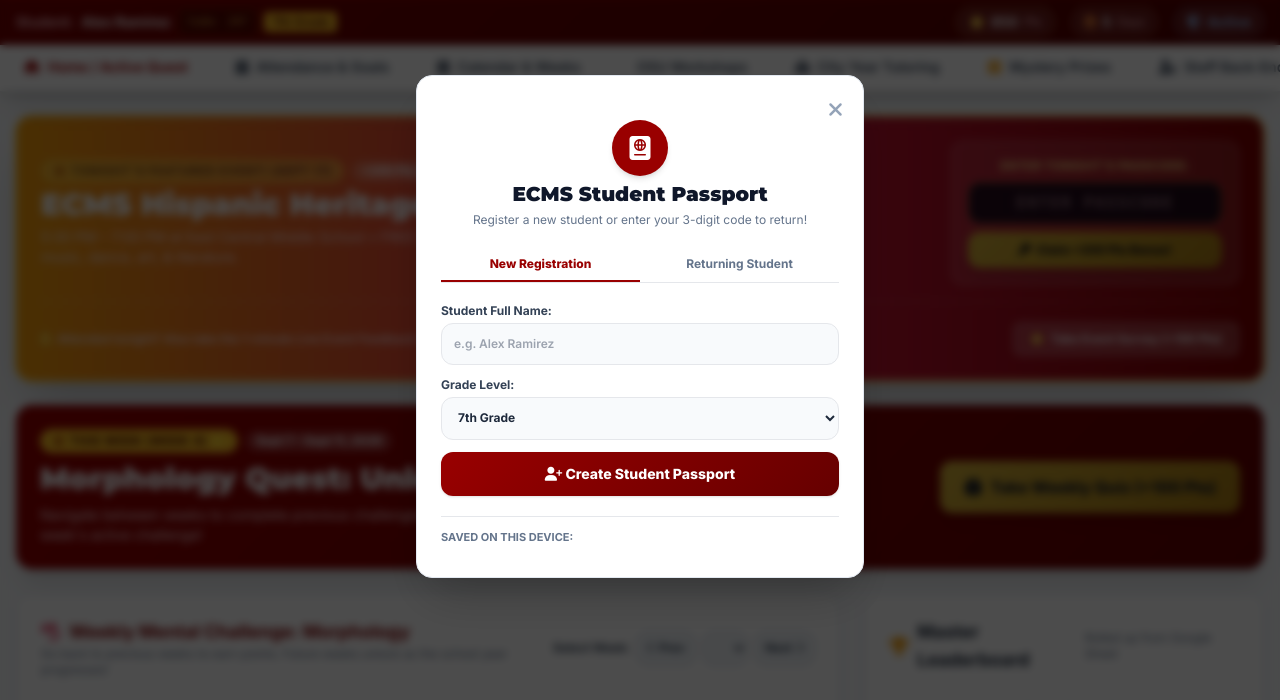
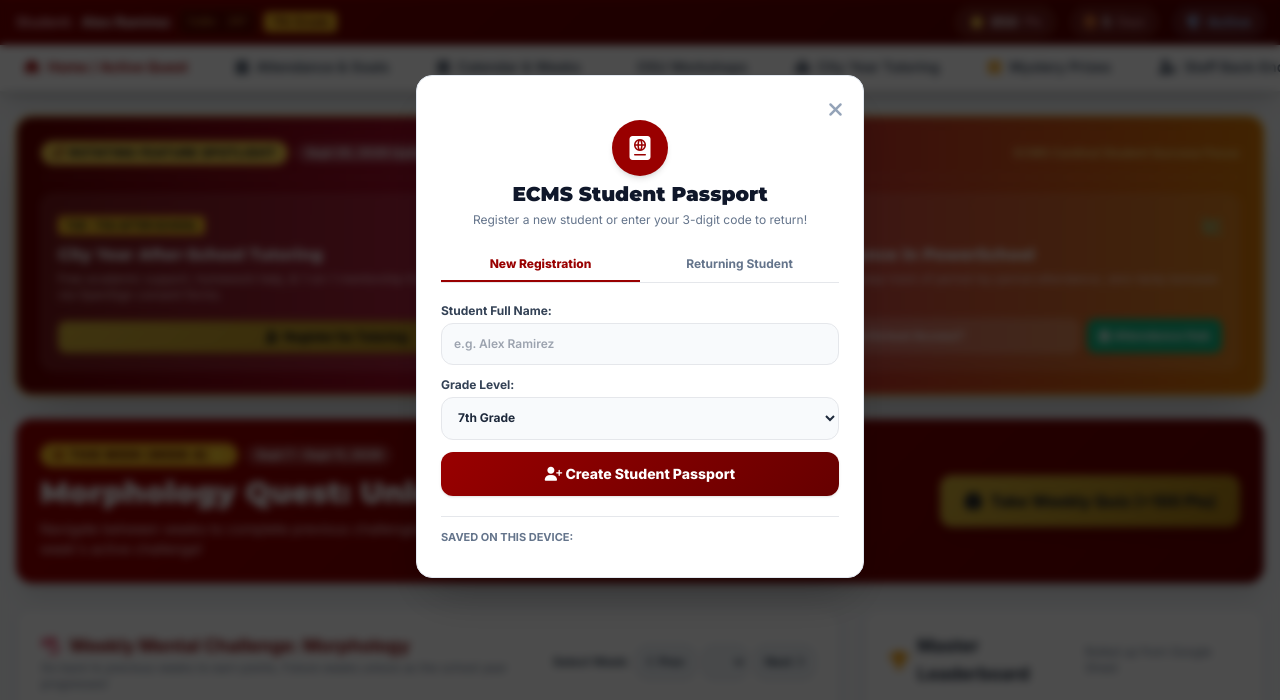
Before and after one commit to jomabeelein/ECMS, a plain HTML site: page index.html in a window 1280 px wide. Shown: the part 74-774 px from the top of the page. Drawn offline with nearby package versions, Linux system fonts and the light colour scheme.

Commit message:
Add files via upload

```diff
--- a/index.html
+++ b/index.html
@@ -168,38 +168,62 @@
     <!-- ==================== TAB 1: HOME / ACTIVE QUEST ==================== -->
     <section id="tab-home" class="tab-content space-y-6">
 
-      <!-- TONIGHT'S LIVE EVENT BANNER (HISPANIC HERITAGE NIGHT - SEPT 17, 2026) -->
-      <div class="bg-gradient-to-r from-amber-500 via-rose-600 to-cardinal-700 text-white rounded-2xl p-6 shadow-2xl space-y-4 border border-amber-300 ring-2 ring-amber-400/50">
-        <div class="flex flex-col md:flex-row items-start md:items-center justify-between gap-4 border-b border-white/20 pb-4">
-          <div class="space-y-1">
-            <div class="flex items-center gap-2">
-              <span class="bg-amber-300 text-slate-950 font-black text-xs px-3 py-1 rounded-full uppercase tracking-wider animate-pulse flex items-center gap-1">
-                <i class="fa-solid fa-star text-amber-800"></i> <span id="lblTonightEventBadge">TONIGHT'S FEATURED EVENT! (Sept 17)</span>
-              </span>
-              <span class="bg-white/20 text-white font-bold text-xs px-2.5 py-0.5 rounded-full">+200 Pts Attendance Bonus</span>
-            </div>
-            <h2 class="text-2xl sm:text-3xl font-black font-title text-white">ECMS Hispanic Heritage Night</h2>
-            <p class="text-xs sm:text-sm text-rose-100 max-w-xl">
-              5:30 PM – 7:00 PM at East Central Middle School • FREE Dinner Provided! Experience music, dance, art, & literature.
-            </p>
-          </div>
-
-          <!-- Passcode verification input directly on Home tab -->
-          <div class="bg-white/10 backdrop-blur p-4 rounded-xl border border-white/30 space-y-2 w-full md:w-72">
-            <span class="block text-xs font-bold text-amber-200 text-center uppercase tracking-wide">Enter Tonight's Passcode:</span>
-            <input type="text" id="homeHeritagePasscode" placeholder="Enter Passcode" class="w-full text-center uppercase tracking-widest font-mono font-black text-base bg-slate-950/80 border border-amber-300/50 rounded-xl py-2 text-amber-300 placeholder-rose-200/50 focus:outline-none focus:ring-2 focus:ring-amber-300">
-            <button onclick="verifyLiveEventPasscode('Sept 17 Hispanic Heritage', 'homeHeritagePasscode', 'HERITAGE26')" class="w-full gold-gradient hover:opacity-95 text-slate-950 font-extrabold text-xs py-2.5 rounded-xl shadow-lg transition flex items-center justify-center gap-1.5">
-              <i class="fa-solid fa-key text-slate-950"></i>
-              <span>Claim +200 Pts Bonus!</span>
-            </button>
-          </div>
-        </div>
-
-        <div class="flex flex-col sm:flex-row items-center justify-between gap-3 text-xs pt-1">
-          <span class="text-rose-100 font-semibold"><i class="fa-solid fa-clipboard-check text-amber-300 mr-1"></i> Attended tonight? Also take the 1-minute Live Event Feedback Survey for an extra +100 Pts!</span>
-          <button onclick="openLiveEventSurveyModal()" class="bg-white/20 hover:bg-white/30 text-white font-bold px-4 py-2 rounded-lg border border-white/30 transition whitespace-nowrap">
-            <i class="fa-solid fa-star text-amber-300 mr-1"></i> Take Event Survey (+100 Pts)
-          </button>
+      <!-- ROTATING FEATURE SPOTLIGHT BANNER (SEPTEMBER 20 SPOTLIGHT: CITY YEAR & POWERSCHOOL) -->
+      <div class="bg-gradient-to-r from-cardinal-800 via-rose-700 to-amber-600 text-white rounded-2xl p-6 shadow-2xl space-y-4 border border-amber-300 ring-2 ring-amber-400/40">
+        <div class="flex items-center justify-between border-b border-white/20 pb-3">
+          <div class="flex items-center gap-2">
+            <span class="bg-amber-300 text-slate-950 font-black text-xs px-3 py-1 rounded-full uppercase tracking-wider flex items-center gap-1">
+              <i class="fa-solid fa-arrows-rotate text-cardinal-900"></i> <span id="lblRotatingFeatureBadge">ROTATING FEATURE SPOTLIGHT</span>
+            </span>
+            <span class="bg-white/20 text-white font-bold text-xs px-2.5 py-0.5 rounded-full" id="lblRotatingDate">Sept 20, 2026 Update</span>
+          </div>
+          <span class="text-xs text-amber-200 font-semibold hidden sm:inline" id="lblCampusFocus">ECMS Cardinal Student Success Focus</span>
+        </div>
+
+        <div class="grid grid-cols-1 md:grid-cols-2 gap-4">
+          <!-- SPOTLIGHT 1: CITY YEAR TUTORING -->
+          <div class="bg-white/10 backdrop-blur p-4 rounded-xl border border-white/20 flex flex-col justify-between space-y-3">
+            <div>
+              <div class="flex items-center justify-between mb-1">
+                <span class="bg-amber-400 text-slate-950 font-black text-[10px] px-2 py-0.5 rounded uppercase">Tue – Thu After School</span>
+                <i class="fa-solid fa-book-open-reader text-amber-300 text-lg"></i>
+              </div>
+              <h3 class="font-extrabold text-base text-white font-title" id="lblSpotlightCityYearTitle">City Year After-School Tutoring</h3>
+              <p class="text-xs text-rose-100 mt-1" id="lblSpotlightCityYearDesc">
+                Free academic support, homework help, & 1-on-1 mentorship for ECMS students! Register digitally via OpenSign consent forms.
+              </p>
+            </div>
+            <div class="flex flex-wrap gap-2 pt-1">
+              <button onclick="switchTab('tab-tutoring')" class="flex-1 gold-gradient hover:opacity-95 text-slate-950 font-extrabold text-xs py-2 px-3 rounded-lg shadow transition flex items-center justify-center gap-1">
+                <i class="fa-solid fa-user-plus text-slate-950"></i>
+                <span id="btnSpotlightRegisterTutoring">Register for Tutoring</span>
+              </button>
+            </div>
+          </div>
+
+          <!-- SPOTLIGHT 2: POWERSCHOOL ACCESS & ATTENDANCE -->
+          <div class="bg-white/10 backdrop-blur p-4 rounded-xl border border-white/20 flex flex-col justify-between space-y-3">
+            <div>
+              <div class="flex items-center justify-between mb-1">
+                <span class="bg-emerald-400 text-slate-950 font-black text-[10px] px-2 py-0.5 rounded uppercase">First Bell: 9:15 AM</span>
+                <i class="fa-solid fa-chart-line text-emerald-300 text-lg"></i>
+              </div>
+              <h3 class="font-extrabold text-base text-white font-title" id="lblSpotlightPowerSchoolTitle">Track Grades & Attendance in PowerSchool</h3>
+              <p class="text-xs text-rose-100 mt-1" id="lblSpotlightPowerSchoolDesc">
+                Ensure access to PowerSchool to keep track of period-by-period attendance, zero-tardy bonuses (+50 Pts), and current grades!
+              </p>
+            </div>
+            <div class="flex flex-wrap gap-2 pt-1">
+              <button onclick="openTalkingPointsModal()" class="flex-1 bg-white/20 hover:bg-white/30 text-white font-bold text-xs py-2 px-3 rounded-lg border border-white/30 transition flex items-center justify-center gap-1">
+                <i class="fa-solid fa-comments text-amber-300"></i>
+                <span id="btnSpotlightTalkingPoints">Need PowerSchool Access?</span>
+              </button>
+              <button onclick="switchTab('tab-attendance')" class="bg-emerald-500 hover:bg-emerald-600 text-white font-extrabold text-xs py-2 px-3 rounded-lg shadow transition flex items-center justify-center gap-1">
+                <i class="fa-solid fa-calendar-check"></i>
+                <span id="btnSpotlightAttendance">Attendance Hub</span>
+              </button>
+            </div>
+          </div>
         </div>
       </div>
 
@@ -1634,7 +1658,7 @@
   <script>
     // ==================== GLOBAL STATE & CONFIGURATION ====================
     let currentLang = 'en';
-    const CURRENT_ACTIVE_WEEK = 4;
+    const CURRENT_ACTIVE_WEEK = 5;
     // PASTE YOUR GOOGLE APPS SCRIPT WEB APP URL HERE:
     const GOOGLE_SCRIPT_URL = 'https://script.google.com/macros/s/AKfycbyaKz16jXGho-uMthg9dX4RvgsjPkCjyriF-qBpexCGZYR-H_HKTY5eTIE1pepMwgSk/exec';
 
@@ -1735,7 +1759,9 @@
       populateChallengeWeekDropdown();
       renderSelectedChallengeBox();
       populateWeekDropdown();
-      renderWeekDetails(1);
+      renderWeekDetails(CURRENT_ACTIVE_WEEK);
+      const calWeekSelect = document.getElementById('weekSelect');
+      if (calWeekSelect) calWeekSelect.value = CURRENT_ACTIVE_WEEK;
       renderLeaderboard();
       renderPrizeTiers();
       renderGoalsGrid();
@@ -1783,8 +1809,17 @@
       setElemText('tabNameAdmin', isEn ? 'Staff Back-End' : 'Portal de Personal');
 
       // Home Tab - Quests & Prompts
-      setElemText('lblTonightEventBadge', isEn ? "TONIGHT'S FEATURED EVENT! (Sept 17)" : "¡EVENTO DESTACADO DE ESTA NOCHE! (17 de Sep)");
-      setElemText('lblCurrentWeekBadge', isEn ? 'THIS WEEK (Week 4) ⭐' : 'ESTA SEMANA (Semana 4) ⭐');
+      setElemText('lblRotatingFeatureBadge', isEn ? 'ROTATING FEATURE SPOTLIGHT' : 'ENFOQUE DESTACADO ROTATIVO');
+      setElemText('lblRotatingDate', isEn ? 'Sept 20, 2026 Update' : 'Actualización del 20 de Sep, 2026');
+      setElemText('lblCampusFocus', isEn ? 'ECMS Cardinal Student Success Focus' : 'Enfoque en el Éxito Estudiantil Cardenal ECMS');
+      setElemText('lblSpotlightCityYearTitle', isEn ? 'City Year After-School Tutoring' : 'Tutoría de City Year Después de Clases');
+      setElemText('lblSpotlightCityYearDesc', isEn ? 'Free academic support, homework help, & 1-on-1 mentorship for ECMS students! Register digitally via OpenSign consent forms.' : '¡Apoyo académico gratuito, ayuda con tareas y mentoría 1 a 1 para estudiantes de ECMS! Inscríbase digitalmente a través de OpenSign.');
+      setElemText('btnSpotlightRegisterTutoring', isEn ? 'Register for Tutoring' : 'Inscribirse en Tutoría');
+      setElemText('lblSpotlightPowerSchoolTitle', isEn ? 'Track Grades & Attendance in PowerSchool' : 'Monitoree Calificaciones y Asistencia en PowerSchool');
+      setElemText('lblSpotlightPowerSchoolDesc', isEn ? 'Ensure access to PowerSchool to keep track of period-by-period attendance, zero-tardy bonuses (+50 Pts), and current grades!' : '¡Asegúrese de tener acceso a PowerSchool para seguir la asistencia por período, los bonos de cero tardanzas (+50 Pts) y las calificaciones!');
+      setElemText('btnSpotlightTalkingPoints', isEn ? 'Need PowerSchool Access?' : '¿Necesita Acceso a PowerSchool?');
+      setElemText('btnSpotlightAttendance', isEn ? 'Attendance Hub' : 'Centro de Asistencia');
+
       setElemText('heroTitle', isEn ? 'Morphology Quest: Unlocking Word Powers!' : '¡Misión de Morfología: Desbloqueando el Poder de las Palabras!');
       setElemText('heroDesc', isEn ? 'Navigate between weeks to complete previous challenges for points, or tackle this week\'s active challenge!' : 'Navegue entre semanas para completar desafíos anteriores por puntos, ¡o intente el desafío activo de esta semana!');
       setElemText('btnStartQuiz', isEn ? 'Take Weekly Quiz (+100 Pts)' : 'Iniciar Cuestionario (+100 Pts)');
```
